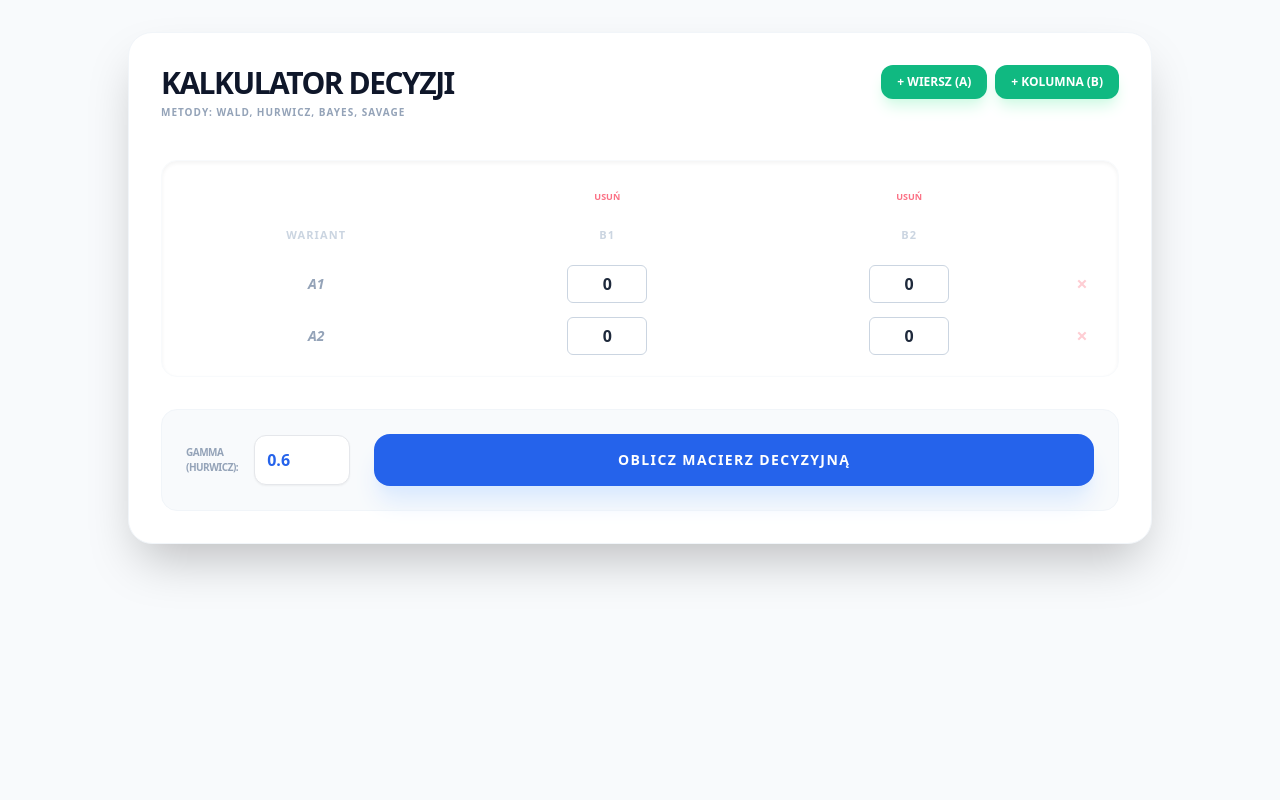
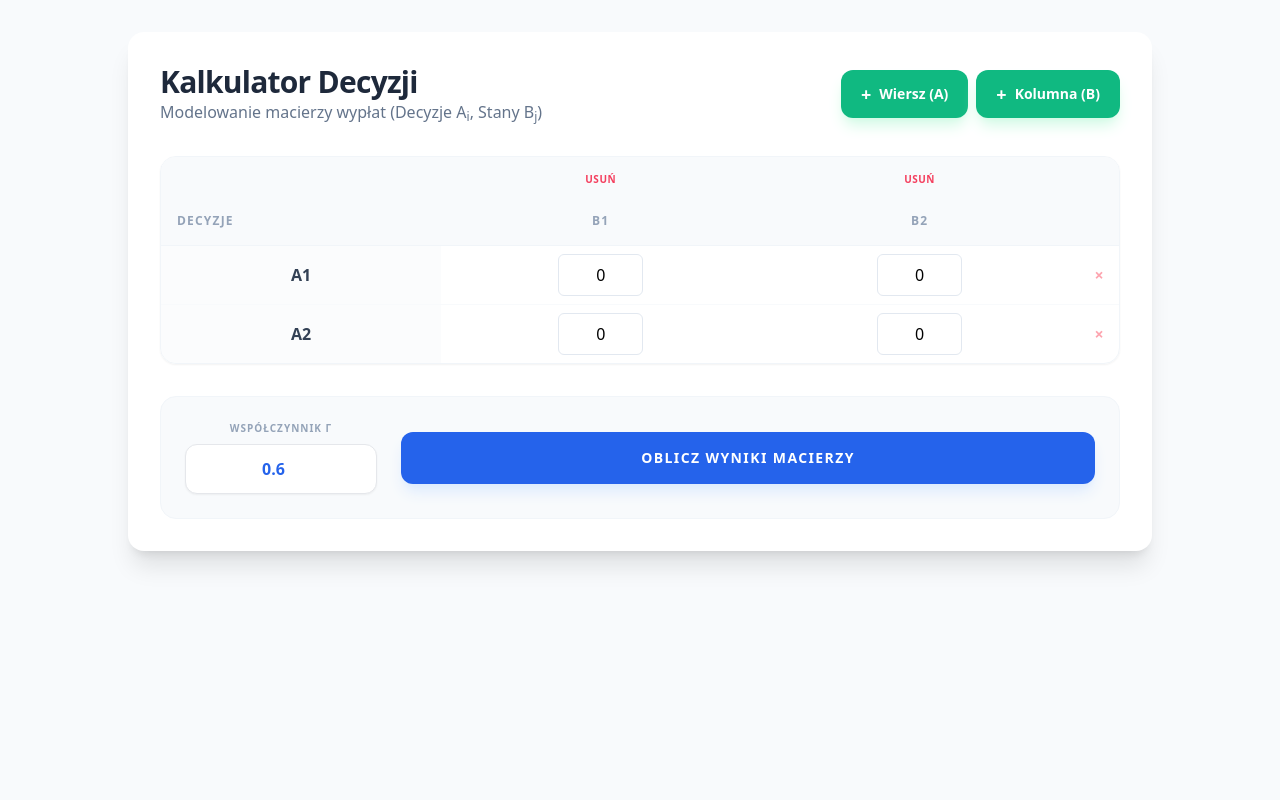
Before and after one commit to podsiadlojakub6-alt/program-bo, a Flask app: page / in a window 1280 px wide. Run offline with Flask 3, Linux system fonts and the light colour scheme; some libraries are stand-ins or nearby versions.

Commit message:
Update index.html

```diff
--- a/templates/index.html
+++ b/templates/index.html
@@ -2,160 +2,162 @@
 <html lang="pl">
 <head>
     <meta charset="UTF-8">
+    <meta name="viewport" content="width=device-width, initial-scale=1.0">
     <title>Kalkulator Decyzji BO</title>
     <script src="https://cdn.tailwindcss.com"></script>
     <style>
-        .input-cell { width: 80px; text-align: center; border: 1px solid #cbd5e1; padding: 6px; border-radius: 6px; font-weight: bold; }
-        .input-cell:focus { outline: 2px solid #3b82f6; border-color: transparent; }
-        .btn-base { transition: all 0.2s; cursor: pointer; text-transform: uppercase; font-weight: 800; font-size: 0.75rem; }
+        .input-cell { width: 85px; text-align: center; border: 1px solid #e2e8f0; padding: 8px; border-radius: 6px; transition: all 0.2s; }
+        .input-cell:focus { outline: 2px solid #3b82f6; border-color: transparent; background-color: #f8fafc; }
+        .btn-action { transition: all 0.2s; }
+        .btn-action:hover { transform: translateY(-1px); }
     </style>
 </head>
-<body class="bg-slate-50 min-h-screen p-4 md:p-8 text-slate-800">
-    <div class="max-w-5xl mx-auto bg-white rounded-3xl shadow-2xl p-8 border border-slate-100">
+<body class="bg-slate-50 min-h-screen p-4 md:p-8 font-sans">
+    <div class="max-w-5xl mx-auto bg-white rounded-2xl shadow-xl p-8">
 
-        <div class="flex justify-between items-start mb-10">
+        <div class="flex flex-col md:flex-row justify-between items-start md:items-center mb-8 gap-4">
             <div>
-                <h1 class="text-3xl font-black tracking-tighter text-slate-900 uppercase">Kalkulator Decyzji</h1>
-                <p class="text-slate-400 font-bold uppercase text-[10px] tracking-widest mt-1">Metody: Wald, Hurwicz, Bayes, Savage</p>
+                <h1 class="text-3xl font-extrabold text-slate-800 tracking-tight">Kalkulator Decyzji</h1>
+                <p class="text-slate-500 font-medium">Modelowanie macierzy wypłat (Decyzje A<sub>i</sub>, Stany B<sub>j</sub>)</p>
             </div>
             <div class="flex gap-2">
-                <button type="button" onclick="addRow()" class="btn-base bg-emerald-500 text-white px-4 py-2 rounded-xl shadow-lg shadow-emerald-100">+ Wiersz (A)</button>
-                <button type="button" onclick="addColumn()" class="btn-base bg-emerald-500 text-white px-4 py-2 rounded-xl shadow-lg shadow-emerald-100">+ Kolumna (B)</button>
+                <button onclick="addRow()" type="button" class="btn-action bg-emerald-500 hover:bg-emerald-600 text-white px-5 py-2.5 rounded-xl text-sm font-bold shadow-lg shadow-emerald-100 flex items-center gap-2">
+                    <span class="text-lg">+</span> Wiersz (A)
+                </button>
+                <button onclick="addColumn()" type="button" class="btn-action bg-emerald-500 hover:bg-emerald-600 text-white px-5 py-2.5 rounded-xl text-sm font-bold shadow-lg shadow-emerald-100 flex items-center gap-2">
+                    <span class="text-lg">+</span> Kolumna (B)
+                </button>
             </div>
         </div>
 
-        <form method="POST">
-            <div class="overflow-x-auto mb-8 rounded-2xl border border-slate-50 shadow-inner p-2">
-                <table id="matrixTable" class="w-full border-separate border-spacing-3">
-                    <thead>
+        <form method="POST" id="matrixForm">
+            <div class="overflow-x-auto mb-8 border border-slate-100 rounded-2xl shadow-sm">
+                <table id="matrixTable" class="w-full text-left border-collapse">
+                    <thead class="bg-slate-50">
                         <tr id="deleteHeaderRow">
-                            <th></th>
-                            {% if results and results.matrix %}
-                                {% for _ in results.matrix[0] %}
-                                <th class="text-center"><button type="button" onclick="removeColumn({{ loop.index }})" class="text-rose-400 hover:text-rose-600 font-black text-[9px] uppercase">Usuń</button></th>
-                                {% endfor %}
-                            {% else %}
-                                <th class="text-center"><button type="button" onclick="removeColumn(1)" class="text-rose-400 font-black text-[9px] uppercase">Usuń</button></th>
-                                <th class="text-center"><button type="button" onclick="removeColumn(2)" class="text-rose-400 font-black text-[9px] uppercase">Usuń</button></th>
-                            {% endif %}
-                            <th></th>
+                            <th class="p-2"></th>
+                            <th class="p-2 text-center"><button type="button" onclick="removeColumn(1)" class="text-rose-500 hover:text-rose-700 text-[10px] font-black uppercase tracking-wider">Usuń</button></th>
+                            <th class="p-2 text-center"><button type="button" onclick="removeColumn(2)" class="text-rose-500 hover:text-rose-700 text-[10px] font-black uppercase tracking-wider">Usuń</button></th>
+                            <th class="p-2"></th>
                         </tr>
-                        <tr id="headerRow" class="text-slate-300 font-black text-[11px] uppercase tracking-widest">
-                            <th class="p-2">Wariant</th>
-                            {% if results and results.matrix %}
-                                {% for _ in results.matrix[0] %} <th class="p-2 text-center">B{{ loop.index }}</th> {% endfor %}
-                            {% else %}
-                                <th class="p-2 text-center">B1</th>
-                                <th class="p-2 text-center">B2</th>
-                            {% endif %}
-                            <th class="w-8"></th>
+                        <tr id="headerRow">
+                            <th class="p-4 text-xs font-black text-slate-400 uppercase tracking-widest border-b border-slate-100">Decyzje</th>
+                            <th class="p-4 text-xs font-black text-slate-400 uppercase tracking-widest border-b border-slate-100 text-center">B1</th>
+                            <th class="p-4 text-xs font-black text-slate-400 uppercase tracking-widest border-b border-slate-100 text-center">B2</th>
+                            <th class="p-4 text-xs font-black text-slate-400 uppercase tracking-widest border-b border-slate-100 w-10"></th>
                         </tr>
                     </thead>
-                    <tbody id="tableBody">
-                        {% if results and results.matrix %}
-                            {% for row in results.matrix %}
-                            <tr>
-                                <td class="font-black text-slate-400 text-center text-sm italic">A{{ loop.index }}</td>
-                                {% for cell in row %}
-                                <td class="text-center"><input type="text" name="cell_{{ loop.parent.index0 }}_{{ loop.index0 }}" class="input-cell" value="{{ cell }}"></td>
-                                {% endfor %}
-                                <td class="text-center"><button type="button" onclick="removeRow(this)" class="text-rose-200 hover:text-rose-500 font-bold text-xl transition-colors">×</button></td>
-                            </tr>
-                            {% endfor %}
-                        {% else %}
-                            <tr>
-                                <td class="font-black text-slate-400 text-center text-sm italic">A1</td>
-                                <td class="text-center"><input type="text" name="cell_0_0" class="input-cell" value="0"></td>
-                                <td class="text-center"><input type="text" name="cell_0_1" class="input-cell" value="0"></td>
-                                <td class="text-center"><button type="button" onclick="removeRow(this)" class="text-rose-200 hover:text-rose-500 font-bold text-xl">×</button></td>
-                            </tr>
-                            <tr>
-                                <td class="font-black text-slate-400 text-center text-sm italic">A2</td>
-                                <td class="text-center"><input type="text" name="cell_1_0" class="input-cell" value="0"></td>
-                                <td class="text-center"><input type="text" name="cell_1_1" class="input-cell" value="0"></td>
-                                <td class="text-center"><button type="button" onclick="removeRow(this)" class="text-rose-200 hover:text-rose-500 font-bold text-xl">×</button></td>
-                            </tr>
-                        {% endif %}
+                    <tbody id="tableBody" class="divide-y divide-slate-50">
+                        <tr>
+                            <td class="p-4 font-bold text-slate-700 bg-slate-50/50 text-center">A1</td>
+                            <td class="p-2 text-center"><input type="text" name="cell_0_0" class="input-cell" value="0"></td>
+                            <td class="p-2 text-center"><input type="text" name="cell_0_1" class="input-cell" value="0"></td>
+                            <td class="p-2 text-center"><button type="button" onclick="removeRow(this)" class="text-rose-300 hover:text-rose-600 font-bold transition-colors">×</button></td>
+                        </tr>
+                        <tr>
+                            <td class="p-4 font-bold text-slate-700 bg-slate-50/50 text-center">A2</td>
+                            <td class="p-2 text-center"><input type="text" name="cell_1_0" class="input-cell" value="0"></td>
+                            <td class="p-2 text-center"><input type="text" name="cell_1_1" class="input-cell" value="0"></td>
+                            <td class="p-2 text-center"><button type="button" onclick="removeRow(this)" class="text-rose-300 hover:text-rose-600 font-bold transition-colors">×</button></td>
+                        </tr>
                     </tbody>
                 </table>
             </div>
 
-            <div class="bg-slate-50 p-6 rounded-2xl flex flex-col md:flex-row gap-6 items-center border border-slate-100">
-                <div class="flex items-center gap-4">
-                    <label class="text-[10px] font-black uppercase text-slate-400 tracking-tighter">Gamma (Hurwicz):</label>
-                    <input type="number" step="0.1" name="gamma" value="{{ results.gamma if results else 0.6 }}" min="0" max="1" class="w-24 p-3 border rounded-xl font-black text-blue-600 shadow-sm outline-none">
+            <div class="flex flex-col md:flex-row gap-6 items-center bg-slate-50 p-6 rounded-2xl border border-slate-100">
+                <div class="w-full md:w-48">
+                    <label class="block text-[10px] font-black text-slate-400 uppercase mb-2 text-center tracking-widest">Współczynnik γ</label>
+                    <input type="number" step="0.1" name="gamma" value="0.6" min="0" max="1" class="w-full p-3 border rounded-xl text-center font-bold text-blue-600 focus:ring-2 focus:ring-blue-500 shadow-sm outline-none">
                 </div>
-                <button type="submit" class="w-full bg-blue-600 text-white font-black py-4 rounded-2xl uppercase tracking-widest text-sm btn-base shadow-xl shadow-blue-100 hover:bg-blue-700 active:scale-[0.98]">Oblicz Macierz Decyzyjną</button>
+                <button type="submit" class="w-full flex-1 bg-blue-600 hover:bg-blue-700 text-white font-black py-4 px-8 rounded-xl shadow-lg shadow-blue-100 transition-all active:scale-[0.98] uppercase tracking-widest text-sm">
+                    Oblicz wyniki macierzy
+                </button>
             </div>
         </form>
 
-        {% if results and not results.error %}
-        <div class="grid grid-cols-1 md:grid-cols-2 lg:grid-cols-4 gap-4 mt-12">
-            {% for title, data, color in [
-                ('Wald', results.wald, 'blue'),
-                ('Hurwicz', results.hurwicz, 'emerald'),
-                ('Bayes', results.bayes, 'purple'),
-                ('Savage', results.savage, 'rose')
-            ] %}
-            <div class="p-6 rounded-2xl bg-white border border-slate-100 shadow-sm relative overflow-hidden group">
-                <div class="absolute top-0 left-0 w-1 h-full bg-{{ color }}-500"></div>
-                <p class="text-[9px] font-black uppercase text-slate-400 mb-2 tracking-widest">{{ title }}</p>
-                <p class="text-3xl font-black text-slate-800">A{{ data.idx }}</p>
-                <p class="text-[11px] text-slate-400 font-bold mt-2 uppercase">Wynik: <span class="text-slate-900">{{ data.val }}</span></p>
+        {% if results %}
+        <div class="grid grid-cols-1 md:grid-cols-2 lg:grid-cols-4 gap-4 mt-10">
+            <div class="p-6 rounded-2xl bg-white border border-slate-100 shadow-sm hover:shadow-md transition-shadow">
+                <p class="text-blue-500 font-black text-[10px] uppercase tracking-widest mb-2">Wald (Maximin)</p>
+                <p class="text-3xl font-black text-slate-800">A{{ results.wald.idx }}</p>
+                <p class="text-sm text-slate-400 mt-1 font-medium italic">Wynik: {{ results.wald.val }}</p>
             </div>
-            {% endfor %}
-        </div>
-        {% elif results and results.error %}
-        <div class="mt-8 p-4 bg-rose-50 border border-rose-100 text-rose-600 rounded-xl text-xs font-bold uppercase tracking-wide">
-            Błąd: {{ results.error }}
+            <div class="p-6 rounded-2xl bg-white border border-slate-100 shadow-sm hover:shadow-md transition-shadow">
+                <p class="text-emerald-500 font-black text-[10px] uppercase tracking-widest mb-2">Hurwicz</p>
+                <p class="text-3xl font-black text-slate-800">A{{ results.hurwicz.idx }}</p>
+                <p class="text-sm text-slate-400 mt-1 font-medium italic">Wynik: {{ results.hurwicz.val }}</p>
+            </div>
+            <div class="p-6 rounded-2xl bg-white border border-slate-100 shadow-sm hover:shadow-md transition-shadow">
+                <p class="text-purple-500 font-black text-[10px] uppercase tracking-widest mb-2">Bayes (Laplace)</p>
+                <p class="text-3xl font-black text-slate-800">A{{ results.bayes.idx }}</p>
+                <p class="text-sm text-slate-400 mt-1 font-medium italic">Średnia: {{ results.bayes.val }}</p>
+            </div>
+            <div class="p-6 rounded-2xl bg-white border border-slate-100 shadow-sm hover:shadow-md transition-shadow">
+                <p class="text-rose-500 font-black text-[10px] uppercase tracking-widest mb-2">Savage (Regret)</p>
+                <p class="text-3xl font-black text-slate-800">A{{ results.savage.idx }}</p>
+                <p class="text-sm text-slate-400 mt-1 font-medium italic">Strata: {{ results.savage.val }}</p>
+            </div>
         </div>
         {% endif %}
     </div>
 
     <script>
         function updateNames() {
+            // Aktualizacja nazw wierszy: A1, A2...
             const rows = document.querySelectorAll('#tableBody tr');
             rows.forEach((row, i) => {
                 row.cells[0].innerText = 'A' + (i + 1);
-                row.querySelectorAll('input').forEach((input, j) => {
+                // Aktualizacja atrybutów name dla backendu Flask
+                const inputs = row.querySelectorAll('input');
+                inputs.forEach((input, j) => {
                     input.name = `cell_${i}_${j}`;
                 });
             });
-            const hCells = document.querySelectorAll('#headerRow th');
-            for(let i = 1; i < hCells.length - 1; i++) {
-                hCells[i].innerText = 'B' + i;
+
+            // Aktualizacja nazw nagłówków kolumn: B1, B2...
+            const headerCells = document.querySelectorAll('#headerRow th');
+            for(let i = 1; i < headerCells.length - 1; i++) {
+                headerCells[i].innerText = 'B' + i;
             }
         }
 
         function addRow() {
+            const body = document.getElementById('tableBody');
             const colCount = document.getElementById('headerRow').cells.length - 2;
-            const tr = document.createElement('tr');
-            let html = `<td class="font-black text-slate-400 text-center text-sm italic"></td>`;
-            for(let i=0; i<colCount; i++) {
-                html += `<td class="text-center"><input type="text" class="input-cell" value="0"></td>`;
+            const row = document.createElement('tr');
+
+            let cells = `<td class="p-4 font-bold text-slate-700 bg-slate-50/50 text-center"></td>`;
+            for (let i = 0; i < colCount; i++) {
+                cells += `<td class="p-2 text-center"><input type="text" class="input-cell" value="0"></td>`;
             }
-            html += `<td class="text-center"><button type="button" onclick="removeRow(this)" class="text-rose-200 hover:text-rose-500 font-bold text-xl">×</button></td>`;
-            tr.innerHTML = html;
-            document.getElementById('tableBody').appendChild(tr);
+            cells += `<td class="p-2 text-center"><button type="button" onclick="removeRow(this)" class="text-rose-300 hover:text-rose-600 font-bold transition-colors">×</button></td>`;
+
+            row.innerHTML = cells;
+            body.appendChild(row);
             updateNames();
         }
 
         function addColumn() {
-            const idx = document.getElementById('headerRow').cells.length - 1;
             const delHeader = document.getElementById('deleteHeaderRow');
+            const header = document.getElementById('headerRow');
+            const rows = document.querySelectorAll('#tableBody tr');
+            const newColIdx = header.cells.length - 1;
+
+            // Przycisk usuwania w "deleteHeaderRow"
             const thDel = document.createElement('th');
-            thDel.className = "text-center";
-            thDel.innerHTML = `<button type="button" onclick="removeColumn(${idx})" class="text-rose-400 font-black text-[9px] uppercase">Usuń</button>`;
+            thDel.className = "p-2 text-center";
+            thDel.innerHTML = `<button type="button" onclick="removeColumn(${newColIdx})" class="text-rose-500 hover:text-rose-700 text-[10px] font-black uppercase tracking-wider">Usuń</button>`;
             delHeader.insertBefore(thDel, delHeader.lastElementChild);
 
-            const header = document.getElementById('headerRow');
+            // Nazwa kolumny Bi
             const th = document.createElement('th');
-            th.className = "p-2 text-center";
+            th.className = "p-4 text-xs font-black text-slate-400 uppercase tracking-widest border-b border-slate-100 text-center";
             header.insertBefore(th, header.lastElementChild);
 
-            document.querySelectorAll('#tableBody tr').forEach(row => {
+            // Komórki danych
+            rows.forEach(row => {
                 const td = document.createElement('td');
-                td.className = "text-center";
+                td.className = "p-2 text-center";
                 td.innerHTML = `<input type="text" class="input-cell" value="0">`;
                 row.insertBefore(td, row.lastElementChild);
             });
@@ -163,24 +165,31 @@
         }
 
         function removeRow(btn) {
-            if(document.querySelectorAll('#tableBody tr').length > 1) {
-                btn.closest('tr').remove();
+            const rows = document.querySelectorAll('#tableBody tr');
+            if (rows.length > 1) {
+                btn.parentElement.parentElement.remove();
                 updateNames();
             }
         }
 
-        function removeColumn(idx) {
-            if(document.getElementById('headerRow').cells.length > 3) {
-                document.getElementById('deleteHeaderRow').deleteCell(idx);
-                document.getElementById('headerRow').deleteCell(idx);
-                document.querySelectorAll('#tableBody tr').forEach(row => row.deleteCell(idx));
-                document.querySelectorAll('#deleteHeaderRow button').forEach((btn, i) => {
-                    btn.setAttribute('onclick', `removeColumn(${i+1})`);
+        function removeColumn(index) {
+            const delHeader = document.getElementById('deleteHeaderRow');
+            const header = document.getElementById('headerRow');
+            const rows = document.querySelectorAll('#tableBody tr');
+
+            if (header.cells.length > 3) {
+                delHeader.deleteCell(index);
+                header.deleteCell(index);
+                rows.forEach(row => row.deleteCell(index));
+
+                // Odświeżenie indeksów w przyciskach "USUŃ"
+                const delButtons = delHeader.querySelectorAll('button');
+                delButtons.forEach((btn, i) => {
+                    btn.setAttribute('onclick', `removeColumn(${i + 1})`);
                 });
                 updateNames();
             }
         }
-        window.onload = updateNames;
     </script>
 </body>
 </html>
```
